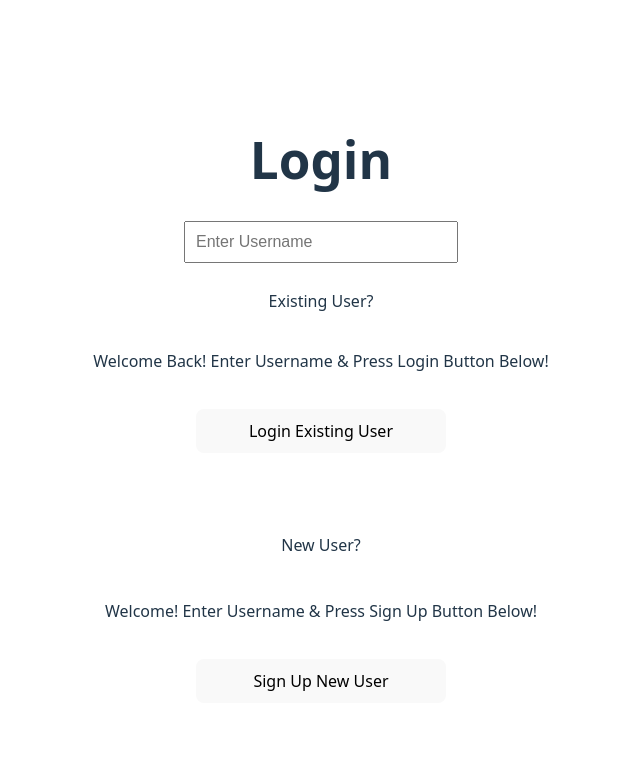
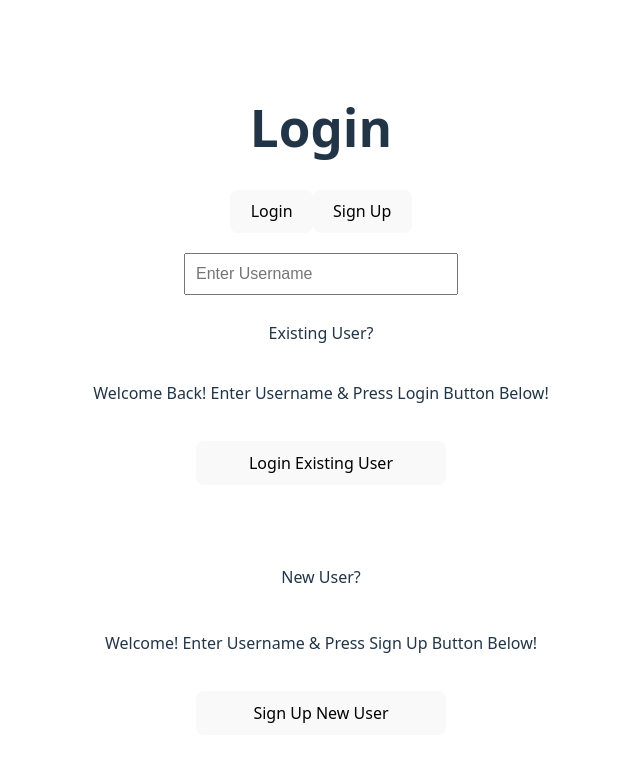
Before and after one commit to Pet-MatchMaker-2412/pet_matchmaker_fe, a React (Vite) app: page / in a window 1280 px wide. Shown: the top 762 px of the page, without its empty margins (319-959 px from the left). Built offline with nearby package versions, Linux system fonts and the light colour scheme.

Commit message:
feat: toggle className

```diff
--- a/src/components/LoginPage/LoginPage.jsx
+++ b/src/components/LoginPage/LoginPage.jsx
@@ -68,6 +68,25 @@ function LoginPage({ setCurrentUser }) {
     return (
         <main>
             <h1>{mode === "login" ? "Login" : "Sign Up"}</h1>
+
+            <div classname="mode-toggle">
+                <button
+                    type="button"
+                    className={mode === "login" ? "active" : ""}
+                    onClick={() => setMode("login")}
+                >
+                    Login
+                </button>
+                <button
+                    type="button"
+                    className={mode === "login" ? "active" : ""}
+                    onClick={() => setMode("login")}
+                    >
+                    Sign Up
+                    </button>
+                </div>
+
+
             <form className="login-form" onSubmit={handleSubmit}>
                 <input
                     type="text"
```
